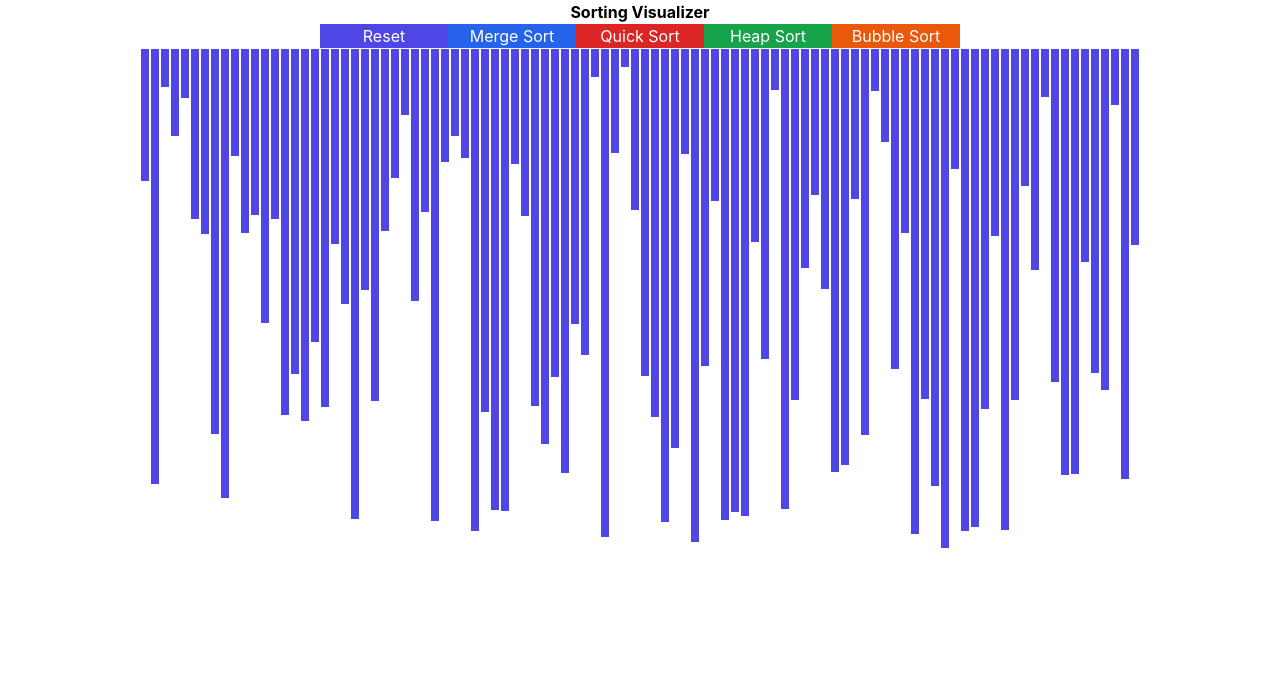
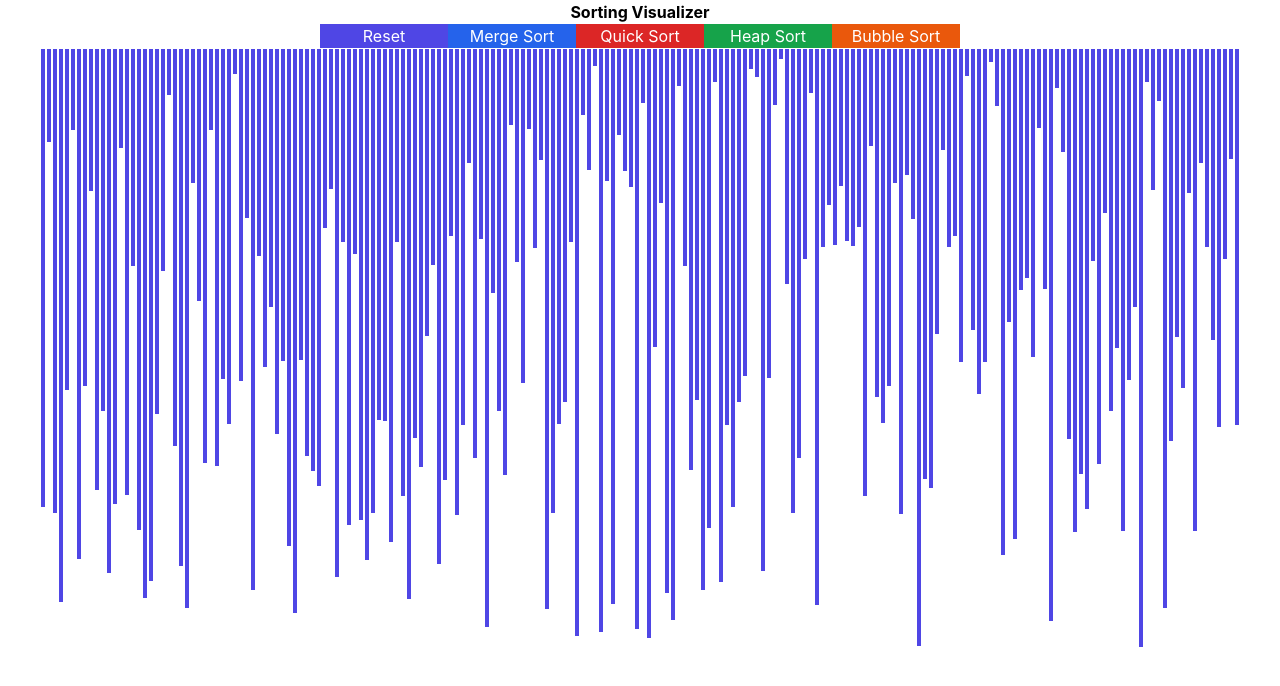
Before and after one commit to RogelioCamargo/sorting-visualizer, a React (Create React App) app: page / in a window 1280 px wide. Shown: the top 686 px of the page. Built offline with nearby package versions, Linux system fonts and the light colour scheme.

Commit message:
Create function to properly display animations in SortingVisualizer component

```diff
--- a/src/SortingVisualizer/SortingVisualizer.tsx
+++ b/src/SortingVisualizer/SortingVisualizer.tsx
@@ -1,31 +1,41 @@
 import { useState, useEffect } from "react";
 import { getArrayFromRange } from "./util";
-import { mergeSortAlgorithm } from "../algorithms";
+import { getMergeSortAnimations } from "../algorithms";
 
 const SortingVisualizer = () => {
 	const [array, setArray] = useState<number[]>([]);
 
 	useEffect(() => {
-		setArray(getArrayFromRange(100, 10, 500));
+		setArray(getArrayFromRange(200, 10, 600));
 	}, []);
 
 	const reset = () => {
-		setArray(getArrayFromRange(100, 10, 500));
+		setArray(getArrayFromRange(200, 10, 600));
 	};
 
 	const mergeSort = () => {
-		// const mergeSortTest = () => {
-		// 	const sortedArray = array.slice().sort((a, b) => a - b);
-		// 	const mergeSortedArray = mergeSortAlgorithm(array);
-		// 	for (let i = 0; i < array.length; i++) {
-		// 		if (sortedArray[i] !== mergeSortedArray[i])
-		// 			return false;
-		// 	}
-
-		// 	return true;
-		// }
-
-		// console.log(mergeSortTest());
+		const animations = getMergeSortAnimations(array);
+		for (let i = 0; i < animations.length; i++) {
+			const arrayBars = Array.from(document.getElementsByClassName('array-bar') as HTMLCollectionOf<HTMLElement>);
+			const isColorChange = i % 3 !== 2
+			if (isColorChange) {
+				const [barOneIndex, barTwoIndex] = animations[i];
+				const barOneStyle = arrayBars[barOneIndex].style;
+				const barTwoStyle = arrayBars[barTwoIndex].style;
+				const color = i % 3 === 0 ? "red" : "indigo";
+				setTimeout(() => {
+					barOneStyle.backgroundColor = color;
+					barTwoStyle.backgroundColor = color;
+				}, i * 5);
+			}
+			else {
+				setTimeout(() => {
+					const [barOneIndex, newHeight] = animations[i];
+          const barOneStyle = arrayBars[barOneIndex].style;
+          barOneStyle.height = `${newHeight}px`;
+        }, i * 5);
+			}
+		}
 	}
 
 	const quickSort = () => {
@@ -54,7 +64,7 @@ const SortingVisualizer = () => {
 				{array.map((value, index) => (
 					<div
 						key={`${value},${index}`}
-						className="w-2 bg-indigo-600 m-px"
+						className="array-bar w-1 bg-indigo-600 m-px"
 						style={{ height: `${value}px` }}
 					/>
 				))}
```
